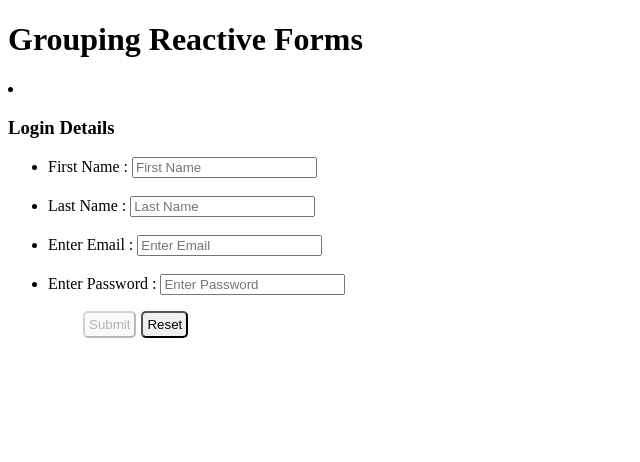
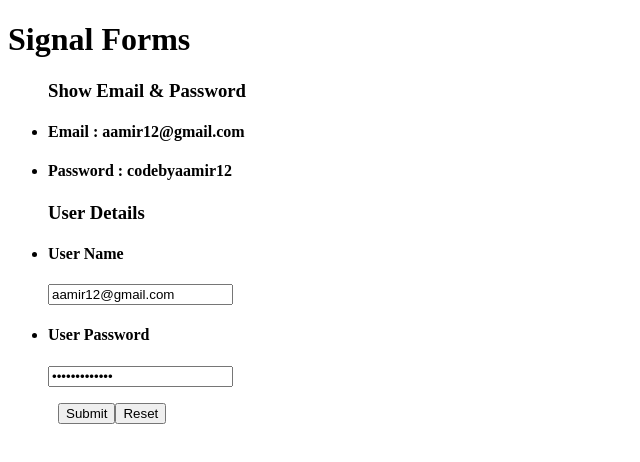
Before and after one commit to razaaamir365/Basic-Reactive-Forms-Project-Angular, an Angular app: page / in a window 1280 px wide. Shown: the top 462 px of the page, without its empty margins (0-640 px from the left). Built offline with nearby package versions, Linux system fonts and the light colour scheme.

Commit message:
add signal forms

```diff
--- a/src/app/app.html
+++ b/src/app/app.html
@@ -1,3 +1,4 @@
 
 <!-- <app-reactive-form></app-reactive-form> -->
-<app-group-forms></app-group-forms>
+<!-- <app-group-forms></app-group-forms> -->
+<app-signal-forms></app-signal-forms>
--- a/src/app/app.ts
+++ b/src/app/app.ts
@@ -1,10 +1,12 @@
 import { Component, signal } from '@angular/core';
 import { ReactiveForm } from './reactive-form/reactive-form';
 import { GroupForms } from './group-forms/group-forms';
+import { SignalForms } from './signal-forms/signal-forms';
 
 @Component({
   selector: 'app-root',
-  imports: [GroupForms],
+  imports: [SignalForms],
+  // imports: [GroupForms],
   // imports: [ReactiveForm],
   templateUrl: './app.html',
   styleUrl: './app.css'
--- /dev/null
+++ b/src/app/signal-forms/signal-forms.css
@@ -0,0 +1,4 @@
+
+.btns-box{
+    margin-left: 50px;
+}
--- /dev/null
+++ b/src/app/signal-forms/signal-forms.html
@@ -0,0 +1,28 @@
+<h1>Signal Forms</h1>
+
+<ul><h3>Show Email & Password</h3>
+    <li><h4>Email : {{loginModel().email}}</h4></li>
+    <li><h4>Password : {{loginModel().password}}</h4></li>
+</ul>
+
+<ul>
+    <h3>User Details</h3>
+<li>
+<h4>User Name</h4>
+<input type="text"
+placeholder="Enter your email"
+[formField]="loginForm.email"/>
+</li>
+
+<li>
+    <h4>User Password</h4>
+<input type="password"
+placeholder="Enter your password"
+[formField]="loginForm.password"/>
+</li>
+</ul>
+
+<div class="btns-box">
+    <button (click)="submitForms()">Submit</button>
+    <button (click)="resetForms()">Reset</button>
+</div>
--- /dev/null
+++ b/src/app/signal-forms/signal-forms.ts
@@ -0,0 +1,22 @@
+import { Component, signal } from '@angular/core';
+import { FormsModule } from '@angular/forms';
+import { form, FormField } from '@angular/forms/signals';
+@Component({
+  selector: 'app-signal-forms',
+  imports: [FormField],
+  templateUrl: './signal-forms.html',
+  styleUrl: './signal-forms.css',
+})
+export class SignalForms {
+  loginModel = signal({email: 'aamir12@gmail.com' , password: 'codebyaamir12'})
+
+  loginForm = form(this.loginModel);
+
+  submitForms(){
+    console.log(this.loginForm().value());
+  }
+  resetForms(){
+    this.loginModel.set({email:'',password:''});
+  }
+
+}
```
Also changed, not shown: 1 other file (tests, documents, lock files or other folders).
